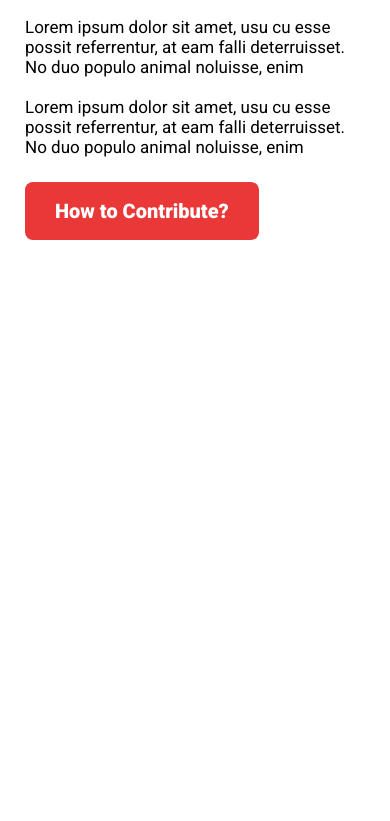
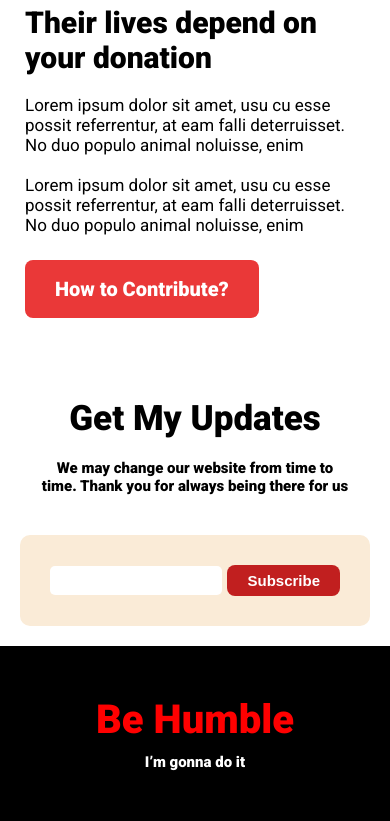
Before and after one commit to craz5162/Practice-project-7, a plain HTML site: page index.html in a window 390 px wide. Shown: the part 4327-5148 px from the top of the page. Before the commit the page ends 4617 px from the top, so only its background shows below. Drawn offline with Linux system fonts and the light colour scheme; a web font is replaced by a local one.

Commit message:
added-all

```diff
--- a/css/index.css
+++ b/css/index.css
@@ -248,6 +248,68 @@
 
 /* donation 2 end */
 
+/* Subscribe  */
+.Subscribe h1 {
+      text-align: center;
+      margin-top: 80px;
+      font-family: 'Roboto', sans-serif;
+      font-size: 50px;
+      font-weight: bold;
+}
+
+.Subscribe p {
+      text-align: center;
+      font-family: 'Roboto', sans-serif;
+      font-weight: bold;
+      padding: 20px 340px;
+}
+.login-from{
+      display: flex;
+      align-items: center;
+      justify-content: center;
+      background-color: antiquewhite;
+      padding: 80px;
+      margin: 30px 150px;
+      border-radius: 10px;
+}
+.login-from input{
+      width: 30%;
+      padding: 15px;
+      border: none;
+      border-radius: 8px;
+}
+.login-from button{
+      background-color: rgb(193, 31, 31);
+      padding: 15px 40px;
+      color: white;
+      font-weight: bolder;
+      margin-left: 5px;
+      border: none;
+      border-radius: 8px;
+}
+/* Subscribe end */
+
+/* footer  */
+.footer{
+      background-color: black;
+      padding: 50px;
+      text-align: center;
+}
+.footer h1{
+      color: red;
+      font-weight: bolder;
+      font-size: 40px;
+      font-family: 'Roboto', sans-serif;
+}
+.footer h3{
+      font-weight: bolder;
+      font-size: 15px;
+      color: white;
+      padding-top: 10px;
+      font-family: 'Roboto', sans-serif;
+}
+/* footer end */
+
 @media only screen and (max-width:1352px) {
       .head h1 {
             padding-top: 160px;
@@ -329,7 +391,7 @@
       .left-site p {
             padding-top: 20px;
             font-family: 'Roboto', sans-serif;
-            font-size: 16px;
+            font-size: 20px;
       }
 
       .left-site button {
@@ -370,6 +432,18 @@
       }
 
       /*  donation 2 end */
+
+      /* Subscribe  */
+      .Subscribe p{
+            padding: 20px 200px;
+      }
+      .login-from input{
+            width: 60%;
+            padding: 15px;
+            border: none;
+            border-radius: 8px;
+      }
+      /* Subscribe end */
 }
 
 @media only screen and (max-width:900px) {
@@ -426,9 +500,10 @@
       /* Donate section end*/
 
       /* Donate-plan  */
-      .donation-2{
-            margin:  40px 40px;
+      .donation-2 {
+            margin: 40px 40px;
       }
+
       .donet-plan h1 {
             text-align: center;
             margin-top: 80px;
@@ -462,7 +537,7 @@
       /* Donate-plan  end*/
 
       /* dunetion   */
-      .donation-2{
+      .donation-2 {
             margin: 40px 40px;
       }
 
@@ -482,16 +557,20 @@
             justify-content: space-evenly;
             margin: 30px 30px;
       }
-      .right-site-box{
+
+      .right-site-box {
             float: 40px;
       }
-      .right-site-box button{
+
+      .right-site-box button {
             padding: 17px 30px;
       }
+
       .right-site-box h1 {
             font-size: 30px;
       }
-      .right-site-box p{
+
+      .right-site-box p {
             font-size: 17px;
       }
 
@@ -501,6 +580,21 @@
       }
 
       /*  donation 2 end */
+
+      /* Subscribe */
+      .Subscribe p {
+            padding: 20px 150px;
+      }
+      .login-from{
+            display: flex;
+            align-items: center;
+            justify-content: center;
+            background-color: antiquewhite;
+            padding: 50px;
+            margin: 30px 100px;
+            border-radius: 10px;
+      }
+      /* Subscribe end*/
 }
 
 @media only screen and (max-width:800px) {
@@ -614,22 +708,56 @@
       /* dunetion  end */
 
       /* dunation-2  */
-      .donation-2{
+      .donation-2 {
             flex-direction: column;
             margin: 50px 20px;
       }
-      .right-site-box{
+
+      .right-site-box {
             padding-left: 60px;
       }
-      .left-site-box img{
+
+      .left-site-box img {
             width: 100%;
             height: 350px;
             margin: 0px auto;
       }
-      .right-site-box h1{
+
+      .right-site-box h1 {
             margin-top: 30px;
       }
+
       /* dunation-2 end */
+
+      /* Subscribe  */
+      .Subscribe p{
+            padding: 20px 100px;
+      }
+      .login-from{
+            display: flex;
+            align-items: center;
+            justify-content: center;
+            background-color: antiquewhite;
+            padding: 30px;
+            margin: 30px 30px;
+            border-radius: 10px;
+      }
+      .login-from input{
+            width: 60%;
+            padding: 10px;
+            border: none;
+            border-radius: 5px;
+      }
+      .login-from button{
+            background-color: rgb(193, 31, 31);
+            padding: 10px 30px;
+            color: white;
+            font-weight: bolder;
+            margin-left: 5px;
+            border: none;
+            border-radius: 8px;
+      }
+      /* Subscribe end */
 
 }
 
@@ -726,5 +854,41 @@
       .right-site-box {
             padding-left: 5px;
       }
+
+      /* Subscribe  */
+      .login-from{
+            display: flex;
+            align-items: center;
+            justify-content: center;
+            background-color: antiquewhite;
+            padding: 30px;
+            margin: 20px 20px;
+            border-radius: 10px;
+      }
+      .Subscribe h1{
+            font-size: 35px;
+      }
+      .Subscribe p{
+            padding: 20px 40px;
+            font-size: 15px;
+      }
+      .login-from input{
+            width: 80%;
+            padding: 7px;
+            border: none;
+            border-radius: 5px;
+      }
+      .login-from button{
+            background-color: rgb(193, 31, 31);
+            padding: 7px 20px;
+            color: white;
+            font-weight: bolder;
+            margin-left: 5px;
+            border: none;
+            border-radius: 8px;
+            font-size: 15px;
+      }
+      /* Subscribe end */
+
       /* donation-2 end */
 }
--- a/index.html
+++ b/index.html
@@ -115,7 +115,7 @@
       <donation>
             <div class="donation-2">
                   <div class="left-site-box">
-                        <img src="images/donation1.jpg" alt="">
+                        <img src="images/donation12.png" alt="">
                   </div>
                   <div class="right-site-box">
                         <h1>Their lives depend on
@@ -131,6 +131,24 @@
                   </div>
             </div>
       </donation>
+
+      <Subscribe>
+            <div class="Subscribe">
+                  <h1>Get My Updates</h1>
+                  <p>We may change our website from time to time. Thank you for always being there for us</p>
+                  <div class="login-from">
+                        <input type="text">
+                        <button>Subscribe</button>
+                  </div>
+            </div>
+      </Subscribe>
+
+      <footer>
+            <div class="footer">
+                  <h1>Be Humble</h1>
+                  <h3>I’m gonna do it</h3>
+            </div>
+      </footer>
 </body>
 
 </html>
```
